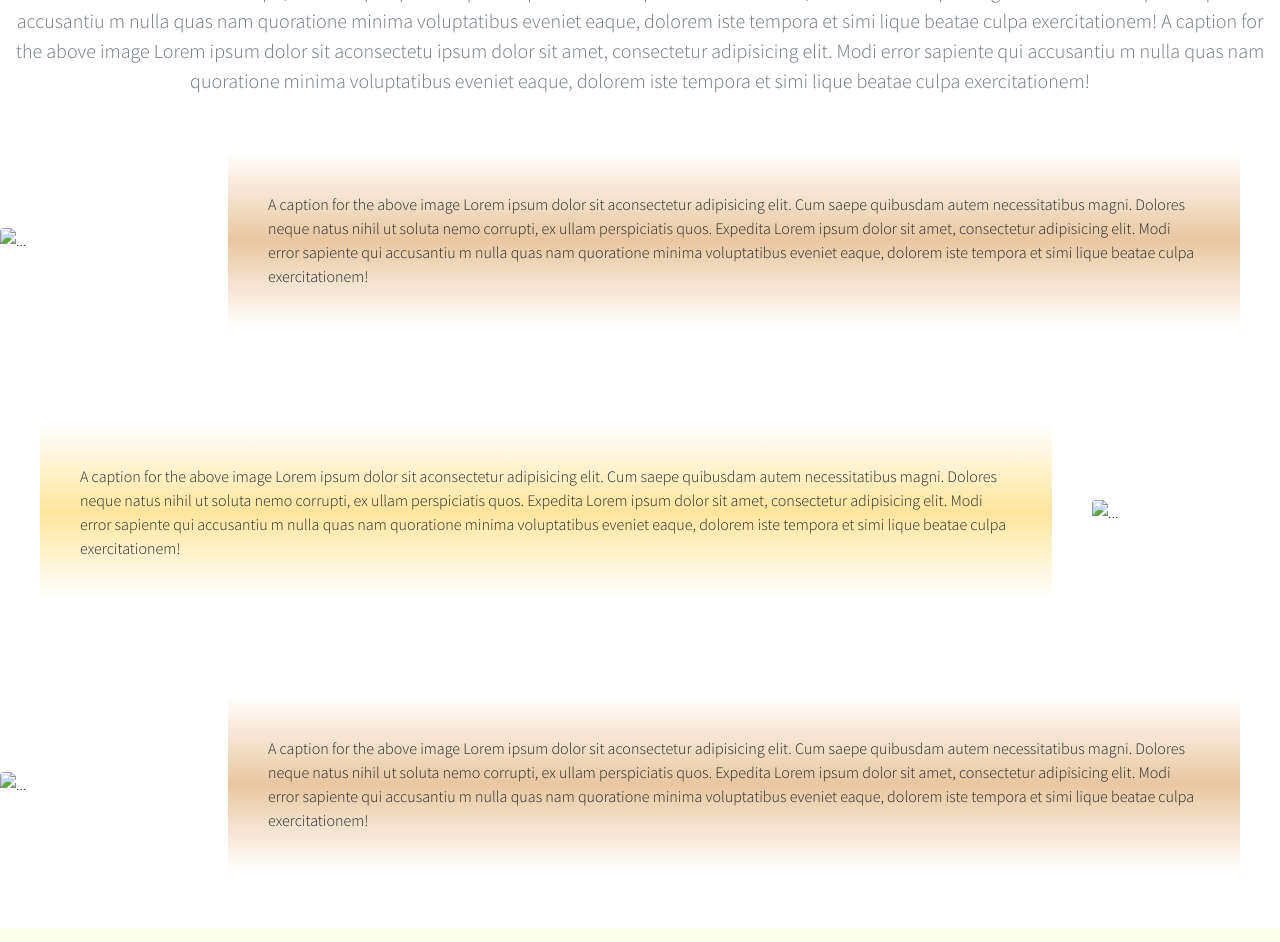
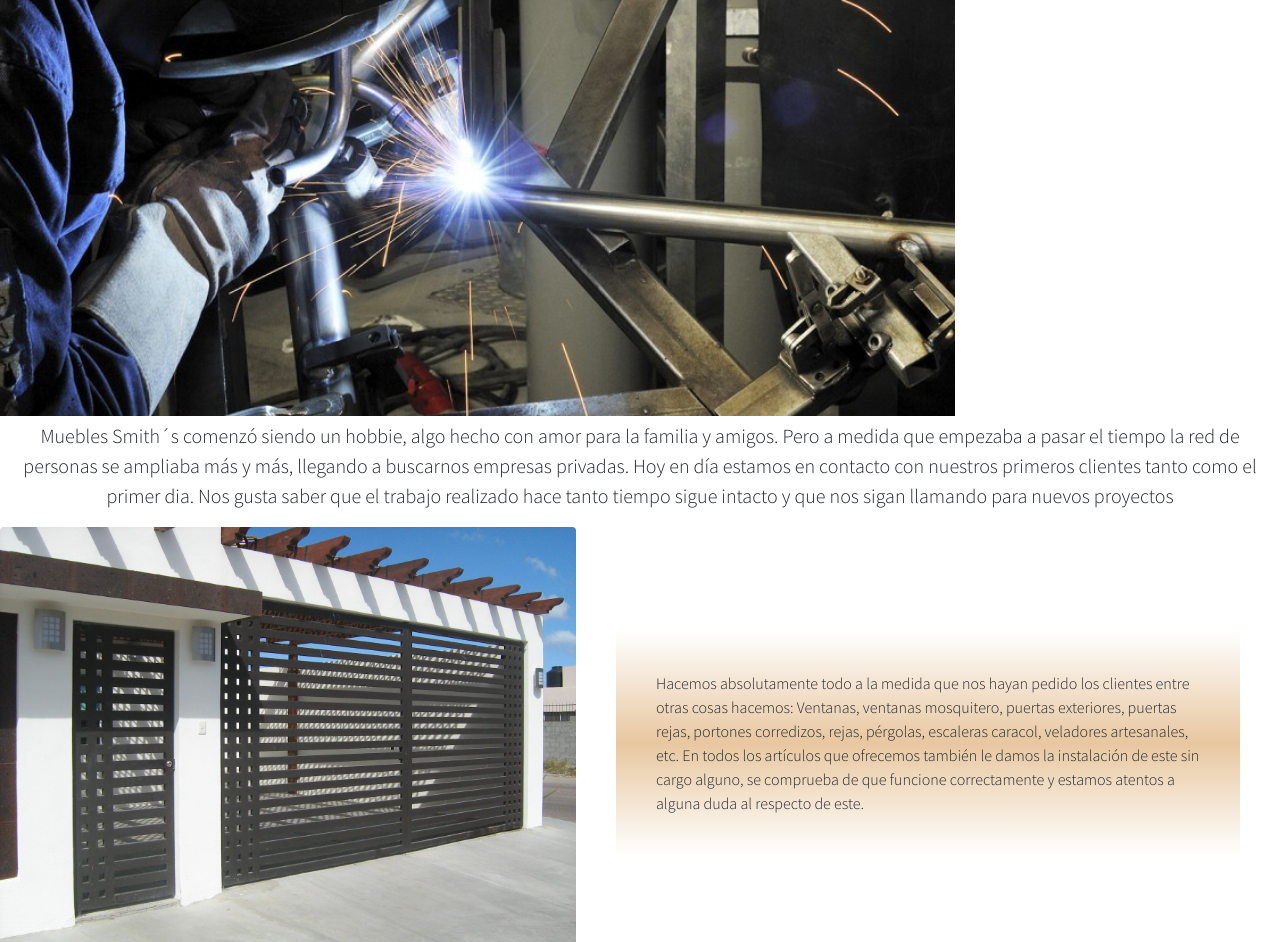
Before and after one commit to RocioRivadeneira/Muebles-Smiths-Sass, a website: page pages/nosotros.html in a window 1280 px wide. Shown: the part 375-1317 px from the top of the page. Drawn offline with nearby package versions, Linux system fonts and the light colour scheme.

Commit message:
Proyecto 3 terminado

```diff
--- a/pages/nosotros.html
+++ b/pages/nosotros.html
@@ -13,6 +13,7 @@
             name="keywords"
             content="Familia, Pymes, Muebles, Hogar, Sillas, Madera, Hierro, Artesano"
         />
+        <link rel="icon" type="image/png" href="../images/favicon.png" />
         <link
             rel="stylesheet"
             href="https://cdnjs.cloudflare.com/ajax/libs/animate.css/4.1.1/animate.min.css"
@@ -35,16 +36,17 @@
     </head>
 
     <body>
-        <header class="container-fluid navbar-expand-lg">
-            <div class="row">
-                <div class="navbar justify-content-between">
+        <header class="navbar-expand-lg">
+            <div
+                class="navbar d-flex flex-column flex-sm-row justify-content-center justify-content-sm-between"
+            >
                 <a class="navbar-brand" href="../index.html">
                     <img
                         src="../images/logo.png"
                         alt=""
                         width="150"
                         height="150"
-                            class="d-inline-block align-text-top"
+                        class="logo m-sm-2"
                     />
                 </a>
 
@@ -65,110 +67,97 @@
 
             <nav class="d-flex flex-wrap justify-content-evenly barra-nav">
                 <a href="../index.html">
-                        <button class="button-nav">
-                            Inicio
-                        </button>
+                    <button class="button-nav">Inicio</button>
                 </a>
 
                 <a href="../pages/galeria.html">
-                    <button class="button-nav">
-                        Galeria
-                    </button>
+                    <button class="button-nav">Galeria</button>
                 </a>
 
                 <a href="../pages/contacto.html">
-                    <button class="button-nav">
-                       Contactanos
-                    </button>
+                    <button class="button-nav">Contactanos</button>
                 </a>
 
                 <a href="../pages/nosotros.html">
-                    <button class="button-nav">
-                       Sobre nosotros
-                    </button>
+                    <button class="button-nav">Sobre nosotros</button>
                 </a>
             </nav>
-            </div>
         </header>
 
         <!--historia-->
         <main class="nosotros">
-            <h3>Sobre Nosotros:</h3>
+            <h3 class="mb-0">Sobre Nosotros:</h3>
 
             <figure class="portada-principal">
                 <img
-                    src="../images/nosotros/portada.jpg"
-                    class="portada img-fluid"
-                    alt="..."
+                    src="../images/nosotros/portada1.jpg"
+                    class="d-block portada img-fluid"
+                    alt="portada principal"
                 />
-                <figcaption class="text-principal figure-caption text-center">
-                    A caption for the above image Lorem ipsum dolor sit
-                    aconsectetur adipisicing elit. Cum saepe quibusdam autem
-                    necessitatibus magni. Dolores neque natus nihil ut soluta
-                    nemo corrupti, ex ullam perspiciatis quos. Expedita Lorem
-                    ipsum dolor sit amet, consectetur adipisicing elit. Modi
-                    error sapiente qui accusantiu m nulla quas nam quoratione
-                    minima voluptatibus eveniet eaque, dolorem iste tempora et
-                    simi lique beatae culpa exercitationem! A caption for the
-                    above image Lorem ipsum dolor sit aconsectetu ipsum dolor
-                    sit amet, consectetur adipisicing elit. Modi error sapiente
-                    qui accusantiu m nulla quas nam quoratione minima
-                    voluptatibus eveniet eaque, dolorem iste tempora et simi
-                    lique beatae culpa exercitationem!
+                <figcaption class="text-principal text-center">
+                    Muebles Smith´s comenzó siendo un hobbie, algo hecho con
+                    amor para la familia y amigos. Pero a medida que empezaba a
+                    pasar el tiempo la red de personas se ampliaba más y más,
+                    llegando a buscarnos empresas privadas. Hoy en día estamos
+                    en contacto con nuestros primeros clientes tanto como el
+                    primer dia. Nos gusta saber que el trabajo realizado hace
+                    tanto tiempo sigue intacto y que nos sigan llamando para
+                    nuevos proyectos
                 </figcaption>
             </figure>
 
-            <figure class="one">
+            <figure class="one flex-column flex-sm-row">
                 <img
-                    src="../images/nosotros/carpintero.jpg"
+                    src="../images/nosotros/article.jpg"
                     class="rounded float-start"
-                    alt="..."
+                    alt="nosotros"
                 />
-                <figcaption class="text-secundario float-end">
-                    A caption for the above image Lorem ipsum dolor sit
-                    aconsectetur adipisicing elit. Cum saepe quibusdam autem
-                    necessitatibus magni. Dolores neque natus nihil ut soluta
-                    nemo corrupti, ex ullam perspiciatis quos. Expedita Lorem
-                    ipsum dolor sit amet, consectetur adipisicing elit. Modi
-                    error sapiente qui accusantiu m nulla quas nam quoratione
-                    minima voluptatibus eveniet eaque, dolorem iste tempora et
-                    simi lique beatae culpa exercitationem!
+                <figcaption class="text-secundario float-end my-2">
+                    Hacemos absolutamente todo a la medida que nos hayan pedido
+                    los clientes entre otras cosas hacemos: Ventanas, ventanas
+                    mosquitero, puertas exteriores, puertas rejas, portones
+                    corredizos, rejas, pérgolas, escaleras caracol, veladores
+                    artesanales, etc. En todos los artículos que ofrecemos
+                    también le damos la instalación de este sin cargo alguno, se
+                    comprueba de que funcione correctamente y estamos atentos a
+                    alguna duda al respecto de este.
                 </figcaption>
             </figure>
 
-            <figure class="two">
+            <figure class="two flex-column flex-sm-row-reverse">
                 <img
-                    src="../images/nosotros/carpintero.jpg"
+                    src="../images/nosotros/article1.jpg"
                     class="rounded float-end"
-                    alt="..."
+                    alt="barra de cocina"
                 />
-                <figcaption class="text-secundario float-start">
-                    A caption for the above image Lorem ipsum dolor sit
-                    aconsectetur adipisicing elit. Cum saepe quibusdam autem
-                    necessitatibus magni. Dolores neque natus nihil ut soluta
-                    nemo corrupti, ex ullam perspiciatis quos. Expedita Lorem
-                    ipsum dolor sit amet, consectetur adipisicing elit. Modi
-                    error sapiente qui accusantiu m nulla quas nam quoratione
-                    minima voluptatibus eveniet eaque, dolorem iste tempora et
-                    simi lique beatae culpa exercitationem!
+                <figcaption class="text-secundario float-start my-2">
+                    También tenemos un amplio catálogo de muebles de interiores
+                    y exteriores: alacenas, bajo mesadas, juego de comedor tanto
+                    de madera, hierro o mixtos, mesadas, desayunadores,
+                    reposeras de hierro, juego de sillas y mesas para el jardín,
+                    armarios, camas, mesas de maquillaje, parrillas tanto
+                    movibles o totalmente fijas, entre otros. Todos son tratados
+                    con el correspondiente protector tanto para muebles de
+                    interiores como los de exteriores.
                 </figcaption>
             </figure>
 
-            <figure class="one">
+            <figure class="one flex-column flex-sm-row">
                 <img
-                    src="../images/nosotros/carpintero.jpg"
+                    src="../images/nosotros/article2.jpg"
                     class="rounded float-start"
-                    alt="..."
+                    alt="macetero"
                 />
-                <figcaption class="text-secundario float-end">
-                    A caption for the above image Lorem ipsum dolor sit
-                    aconsectetur adipisicing elit. Cum saepe quibusdam autem
-                    necessitatibus magni. Dolores neque natus nihil ut soluta
-                    nemo corrupti, ex ullam perspiciatis quos. Expedita Lorem
-                    ipsum dolor sit amet, consectetur adipisicing elit. Modi
-                    error sapiente qui accusantiu m nulla quas nam quoratione
-                    minima voluptatibus eveniet eaque, dolorem iste tempora et
-                    simi lique beatae culpa exercitationem!
+                <figcaption class="text-secundario float-end my-2">
+                    Trabajamos decorando ambientes, ya sea el comedor haciendo
+                    algún marco para alguna foto ya sea de gran tamaño o para
+                    una mesita de luz, macetas de vidrio con una linda vista
+                    para el interior de la casa, veladores temáticos, porta
+                    macetas colgantes para darle una vista especial a el
+                    ambiente elegido. Para el jardín hacemos adornos de hierro
+                    con figuras a elección. Escuchamos muy atentamente las ideas
+                    de nuestros clientes por ello también trabajamos reciclando
+                    algunos objetos plásticos para darle una nueva vida
                 </figcaption>
             </figure>
         </main>
@@ -208,8 +197,8 @@
             class="d-flex flex-wrap align-items-center justify-content-center"
         >
             <span class="col-12 col-md-6">
-                Derechos reservados lor sit amet consectetur adipisicing elit.
-                Nostrum, dolor. Ad magnam mini
+                © Derechos Reservados 2022 Muebles Smith´s Derechos de Contenido
+                Reservados.
             </span>
             <div class="d-flex justify-content-around col-12 col-md-6">
                 <a href="#instagram" class="icon-red icon-instagram">
--- a/scss/_carrusel.scss
+++ b/scss/_carrusel.scss
@@ -1,6 +1,3 @@
 .carousel-inner {
     max-height: 350px;
 }
-.carousel{
-    width: 100%!important;
-}
--- a/scss/_navbar.scss
+++ b/scss/_navbar.scss
@@ -1,12 +1,11 @@
 .navbar {
     background-color: $colorBackNav;
     color: black;
-
     .input-buscador {
         height: 45px;
     }
 }
 
 .barra-nav{
-   background-color: #6D8B74;
+    background-color: #E3B7A0;
 }
--- a/scss/_nosotros.scss
+++ b/scss/_nosotros.scss
@@ -1,7 +1,11 @@
 .portada-principal {
     width: auto;
+    .portada{
+        height: 500px;
+
+    }
     .text-principal {
-        margin: 10px;
+        margin: 5px;
         font-size: 20px;
     }
 }
--- a/scss/_variables.scss
+++ b/scss/_variables.scss
@@ -6,24 +6,24 @@
 
 h3 {
     text-align: center;
-    background-color: #82DBD8;
+    background-color: #EADEDE;
 
 }
 
 /*----NAV----*/
-$colorBackNav: #5F7161;
+$colorBackNav: #FFEDDB;
 
 /*----BOTONES----*/
-$colorBackButton: #446A46;
+$colorBackButton:#EDCDBB ;
 $colorLetraButton: #090909;
 $fontSizeButtonNav: 18px;
 $colorBackHoverB: grey;
 
 /*----CARDS----*/
-$articleBackCard: #C2FFF9;
+$articleBackCard: white;
 
 @mixin card {
-    background-color: #94DAFF;
+    background-color: #eeddc6;
     margin: 30px 0px 30px 0px;
     width: 400px;
 }
@@ -50,11 +50,11 @@ $span: (
     text-align: center,
 );
 
-$colorBackFooter: #779df7;
+$colorBackFooter: #FFEDDB;
 $fontSizeButton: 30px;
 
 /*--FORMULARIO--*/
-$colorBackForm: #e0d8b0;
+$colorBackForm: #f5e0e0;
 $colorButtonForm: #ce9461;
 
 /*--NOSOTROS--*/
```
Also changed, not shown: index.html (+34 -36 lines), pages/contacto.html (+10 -8 lines), pages/galeria.html (+26 -25 lines), pages/mediosdepago.html (+13 -20 lines), css/estilocss.css, images/banner/banner6.jpg, images/favicon.png (added), images/nosotros/article.jpg (added), images/nosotros/article1.jpg (added), images/nosotros/article2.jpg (added), images/nosotros/portada.jpg (added), images/nosotros/portada1.jpg (added). Lines whose indentation alone changed are shown as unchanged.
